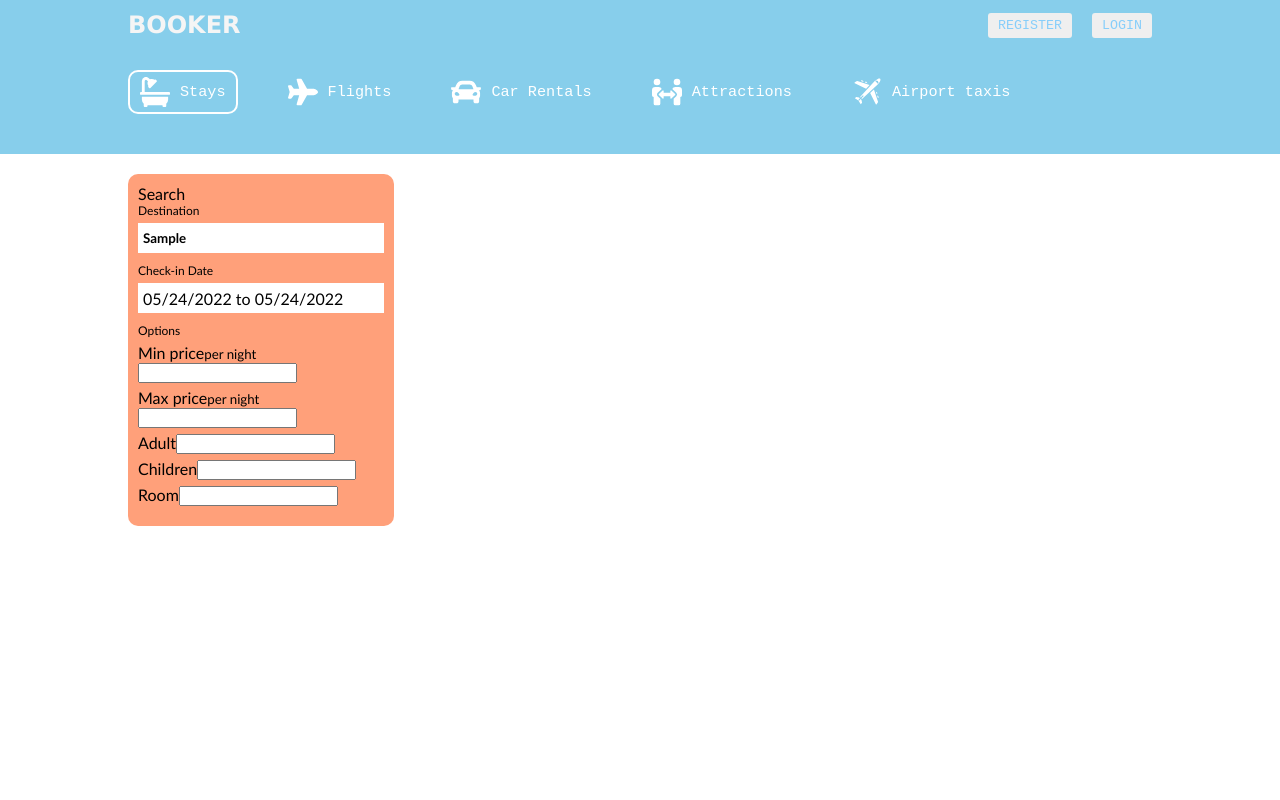
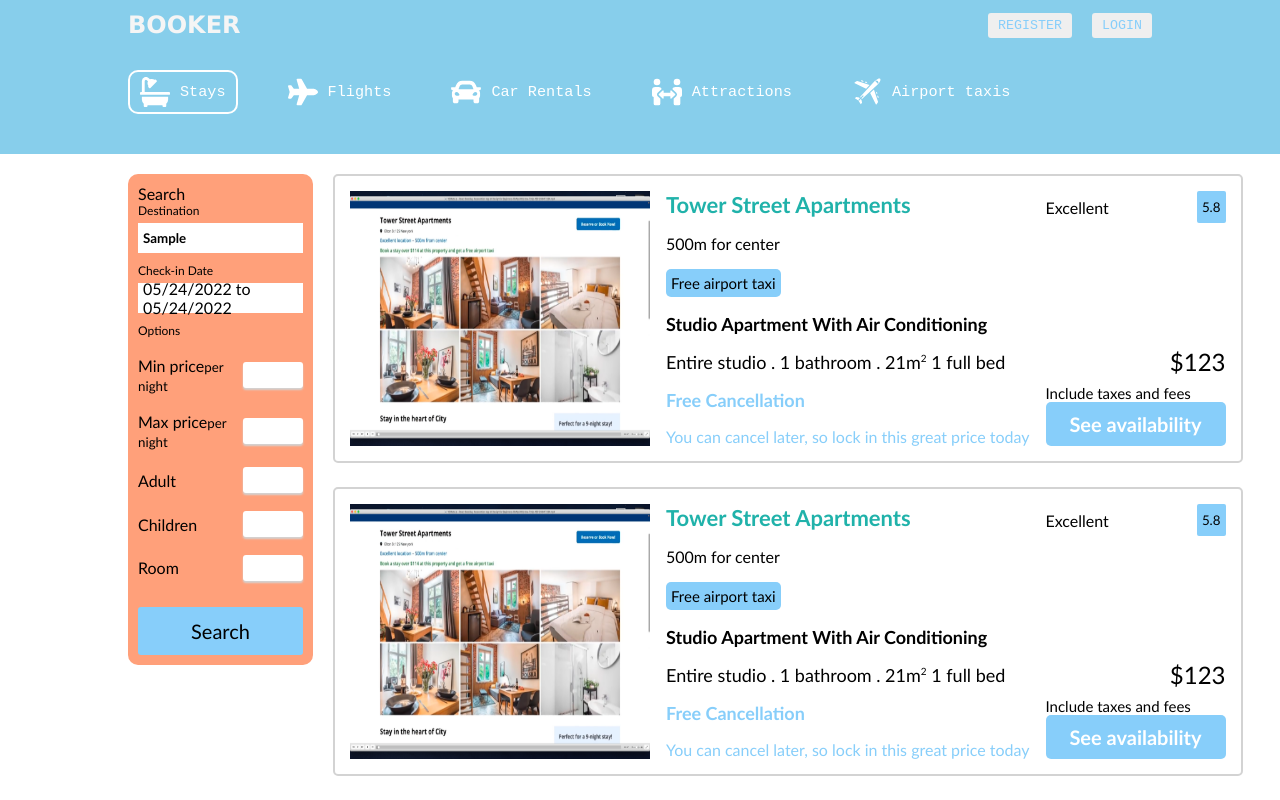
Before and after one commit to webagent-dev/fullstack-booking-app, a React (Create React App) app in the folder frontend/: page / in a window 1280 px wide. Both pictures are taken after typing "Sample" into the empty fields and a click on the button "Search". Shown: the top 800 px of the page. Built offline with nearby package versions, Linux system fonts and the light colour scheme.

Commit message:
finish search result component

```diff
--- a/frontend/src/comps/hotel/Hotel.jsx
+++ b/frontend/src/comps/hotel/Hotel.jsx
@@ -1,7 +1,9 @@
 import React, { useState } from 'react'
 import { format } from 'date-fns'
 import { DateRange } from 'react-date-range'
+import { Result } from '../../files'
 import './hotel.css'
+const result = [1,2,3,4,5]
 function Hotel({ data }) {
     const [getDate, setGetDate] = useState(data.date)
     const [getLocation, setGetLocation] =  useState(data.location)
@@ -36,14 +38,14 @@ function Hotel({ data }) {
                               Min price
                               <small>per night</small>
                           </span>
-                          <input />
+                          <input    className='table__input' />
                       </div>
                            <div className="table__option__container">
                           <span className='option__text'>
                               Max price
                               <small>per night</small>
                           </span>
-                          <input />
+                          <input     className='table__input' />
                       </div>
                            <div className="table__option__container">
                           <span className='option__text'>
@@ -78,8 +80,12 @@ function Hotel({ data }) {
                               placeholder={options.room} />
                       </div>
                   </div>
+                  <button className='table__btn'>Search</button>
               </div>
-              <div className="search__result"></div>
+              <div className="search__result">
+                  {result.map((item) => <Result key={item} />)
+                  }
+              </div>
             </div>
       </div>
   )
--- a/frontend/src/comps/hotel/hotel.css
+++ b/frontend/src/comps/hotel/hotel.css
@@ -13,6 +13,8 @@
 }
 .search__table{
 flex: 1;
+/* width: 100%; */
+height: max-content;
 background: lightsalmon;
 padding: 10px;
 border-radius: 10px;
@@ -20,7 +22,11 @@ position: sticky;
 top: 10px;
 }
 .search__result{
+    /* min-width: 100%; */
     flex: 3;
+    display: flex;
+    flex-direction: column;
+    gap: 1.5rem;
 }
 .table__list{
     display: flex;
@@ -42,11 +48,34 @@ top: 10px;
     background-color: white;
     display: flex;
     align-items: center;
+    gap: 2rem;
     cursor: pointer;
 }
 .table__date{
 
 }
 .table__option__container{
-
+    display: flex;
+    align-items: center;
+    justify-content: space-between;
+    margin-top: .8rem;
 }
+.table__input{
+    width: 60px;
+    padding: 5px 10px;
+    border: none;
+    outline: none;
+    box-shadow: 0px 2px 2px 0px lightgray;
+    border-radius: 3px;
+}
+.table__btn{
+    width: 100%;
+    margin-top: 1rem;
+    padding: 12px;
+    border: none;
+    outline: none;
+    font-weight: 500;
+    font-size: 20px;
+    border-radius: 3px;
+    background: lightskyblue;
+}
--- /dev/null
+++ b/frontend/src/comps/result/Result.jsx
@@ -0,0 +1,35 @@
+import React from 'react'
+import './result.css'
+function Result() {
+  return (
+      <div className='result__container'>
+          <img src="/bg-2.png" alt="result__pic"  className='result__pic'/>
+          <div className="result__desc">
+              <h1 className="desc__header">Tower Street Apartments</h1>
+              <p>500m for center</p>
+              <button className="desc__btn">Free airport taxi</button>
+              <h2>studio Apartment with Air conditioning</h2>
+              <h3>Entire studio . 1 bathroom . 21m<sup>2</sup> 1 full bed</h3>
+              <h2 className="desc__can">Free cancellation</h2>
+              <p className='desc__text'>You can cancel later, so lock in this great price today</p>
+          </div>
+          <div className="result__other">
+              <div className="other__wrap">
+                  <span>Excellent</span>
+                  <button className="wrap__btn">5.8</button>
+              </div>
+              <div className="other__other__container">
+                  <h2 className="other__price">$123</h2>
+                  <div className="other__other__wrap">
+                      <p>Include taxes and fees</p>
+                      <button className="other__other__btn">
+            See availability
+                      </button>
+                  </div>
+              </div>
+          </div>
+    </div>
+  )
+}
+
+export default Result
--- /dev/null
+++ b/frontend/src/comps/result/result.css
@@ -0,0 +1,116 @@
+.result__container{
+    width: 100%;
+    /* height: max-content; */
+    display: flex;
+    gap: 1rem;
+    border: 2px solid lightgray;
+    border-radius: 5px;
+    padding: 15px;
+}
+.result__pic{
+    flex: 1;
+    width: 300px;
+    /* height: 200px; */
+}
+.result__desc{
+    flex: 3;
+    display: flex;
+    flex-direction: column;
+    gap: 1rem;
+}
+.desc__header{
+    font-size: 22px;
+    font-weight: 700;
+    color: lightseagreen;
+}
+.result__desc > p{
+    font-weight: 500;
+    width: max-content;
+    /* text-transform: capitalize; */
+}
+.desc__btn{
+    font-size: 15px;
+    padding: 5px;
+    width: max-content;
+    border-radius: 5px;
+    border: none;
+    outline: none;
+    background: lightskyblue;
+}
+.result__desc > h2{
+    font-weight: 700;
+    font-size: 18px;
+    text-transform: capitalize;
+}
+.result__other{
+    flex: 1;
+display: flex;
+flex-direction: column;
+align-items: center;
+justify-content: space-between;
+}
+.result__desc > h3{
+    font-weight: 500;
+    font-size: 18px;
+}
+sup{
+    font-size: 10px;
+}
+.desc__can{
+    color: lightskyblue;
+    font-weight: 700;
+}
+.desc__text{
+    color: lightskyblue;
+    font-weight: 500;
+}
+.other__result{
+    flex: 1;
+    display: flex;
+    /* flex-direction: column; */
+    justify-content: space-between;
+}
+.other__wrap{
+    width: 100%;
+    display: flex;
+    align-items: center;
+    justify-content:space-between;
+}
+.other__wrap > h1{
+    font-size: 15px;
+    font-weight: 700;
+}
+.other__other__container{
+    display: flex;
+    flex-direction: column;
+    gap: .5rem;
+}
+.other__price{
+    align-self: end;
+    font-weight: 500;
+}
+.other__other__wrap > p{
+    font-size: 15px;
+}
+.wrap__btn{
+    background: lightskyblue;
+    padding: 8px 5px;
+    border: none;
+    outline: none;
+    border-radius: 2px;
+}
+.other__other__btn{
+    width: 180px;
+    padding: 10px;
+    background: lightskyblue;
+    border-radius: 5px;
+    border: none;
+    outline: none;
+    color: white;
+    font-weight: 700;
+    font-size: 20px;
+    cursor: pointer;
+}
+.other__other__wrap > p{
+    align-self: end;
+}
--- a/frontend/src/files.js
+++ b/frontend/src/files.js
@@ -7,8 +7,8 @@ import { default as MainProperty } from './comps/mainProperty/MainProperty'
 import { default as MailList } from './comps/mailList/MailList'
 import { default as Footer } from './comps/footer/Footer'
 import { default as Hotel } from './comps/hotel/Hotel'
+import { default as Result } from './comps/result/Result'
 
 
 
-
-export { Header, Navbar, Feature, Type, Property, MainProperty, MailList, Footer, Hotel }
+export { Header, Navbar, Feature, Type, Property, MainProperty, MailList, Footer, Hotel, Result }
```
